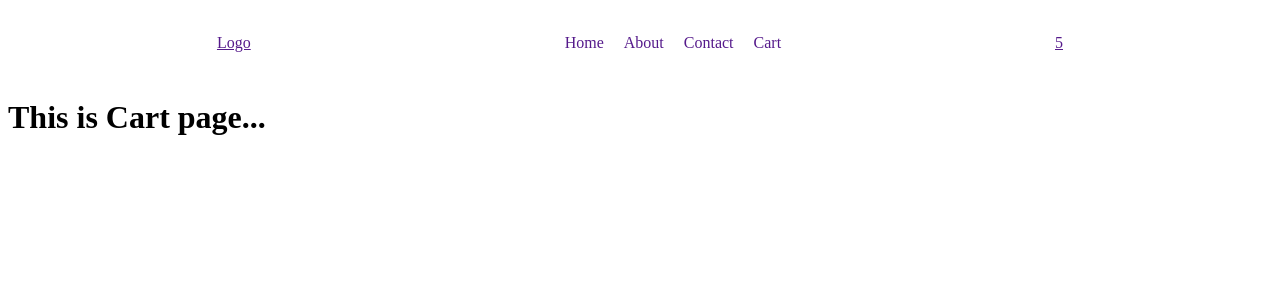
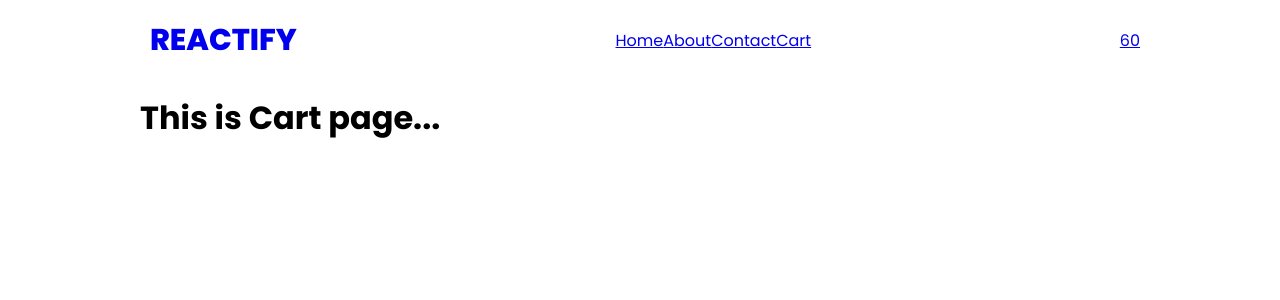
Before and after one commit to cabdalatokio-droid/Shopping_Cart, a React (Create React App) app: page /cart in a window 1280 px wide. Shown: the top 300 px of the page. Built offline with nearby package versions, Linux system fonts and the light colour scheme.

Commit message:
i just build the pages

```diff
--- a/src/App.js
+++ b/src/App.js
@@ -5,16 +5,20 @@ import Home from "./pages/home";
 import About from "./pages/about";
 import Contact from "./pages/contact";
 import Cart from "./pages/cart";
+import { useState } from "react";
+
+
 
 const App=()=>{
+  const[cart,setCart]=useState(5);
   return(
-    <div>
-       <Header/>
+    <div className="container">
+       <Header cart={cart} setCart={setCart}/>
        <Routes>
       <Route path="/" element={<Home/>}/>
       <Route path="/about" element={<About/>}/>
       <Route path="/contact" element={<Contact/>}/>
-      <Route path="/cart" element={<Cart/>}/>
+      <Route path="/cart" element={<Cart  setCart={setCart}/>}/>
 
        </Routes>
     </div>
--- a/src/components/Header.jsx
+++ b/src/components/Header.jsx
@@ -1,25 +1,21 @@
+import { Link } from "react-router-dom";
 import "../style.css";
 
-const Header=()=>{
+const Header=({cart,setCart})=>{
   return (
     <div className="menu">
-      <a href="">Logo</a>
-      <ul className="menu-items">
-          <li>
-            <a href="">Home</a>
-          </li>
-          <li>
-            <a href="">About</a>
-          </li>
-          <li>
-            <a href="">Contact</a>
-          </li>
-          <li>
-            <a href="">Cart</a>
-          </li>
+      <Link to="/" className="logo">Reactify</Link>
+      <div className="menu-items">
+         <Link to="/">Home</Link>
+         <Link to="/about">About</Link>
+         <Link to="/contact">Contact</Link>
+         <Link to="/cart">Cart</Link>
 
-      </ul>
-       <a href="">5</a>
+
+      </div>
+      <Link to="/cart">
+        <span className="cart">{cart}</span>
+      </Link>
     </div>
   )
 };
--- a/src/pages/cart.js
+++ b/src/pages/cart.js
@@ -1,4 +1,6 @@
-const Cart=()=>{
+const Cart=({setCart})=>{
+   setCart(60);
   return <h1>This is Cart page...</h1>
+
 }
 export default Cart;
--- a/src/style.css
+++ b/src/style.css
@@ -1,18 +1,23 @@
+
+@import url('https://fonts.googleapis.com/css2?family=Poppins:ital,wght@0,100;0,200;0,300;0,400;0,500;0,600;0,700;0,800;0,900;1,100;1,200;1,300;1,400;1,500;1,600;1,700;1,800;1,900&display=swap');
+
+body{
+    font-family: "Poppins", sans-serif;
+}
+.container{
+  max-width: 1000px;
+  margin:0 auto;
+}
 .menu{
+  display: flex;
+  justify-content: space-between;
+  align-items: center;
 
-  color:#fff;
-  max-width: 1110px;
-  margin:0 auto;
-  display: flex;
-  align-items: center;
-  justify-content: space-around;
 }
-.menu-items{
- display: flex;
+.logo{
+  text-decoration:none ;
+  margin:10px;
+  text-transform: uppercase;
+  font-size: 30px;
+  font-weight: 800;
 }
-.menu-items li{
-  margin:10px;
-}
-.menu-items li a{
-  text-decoration: none;
-}
```
